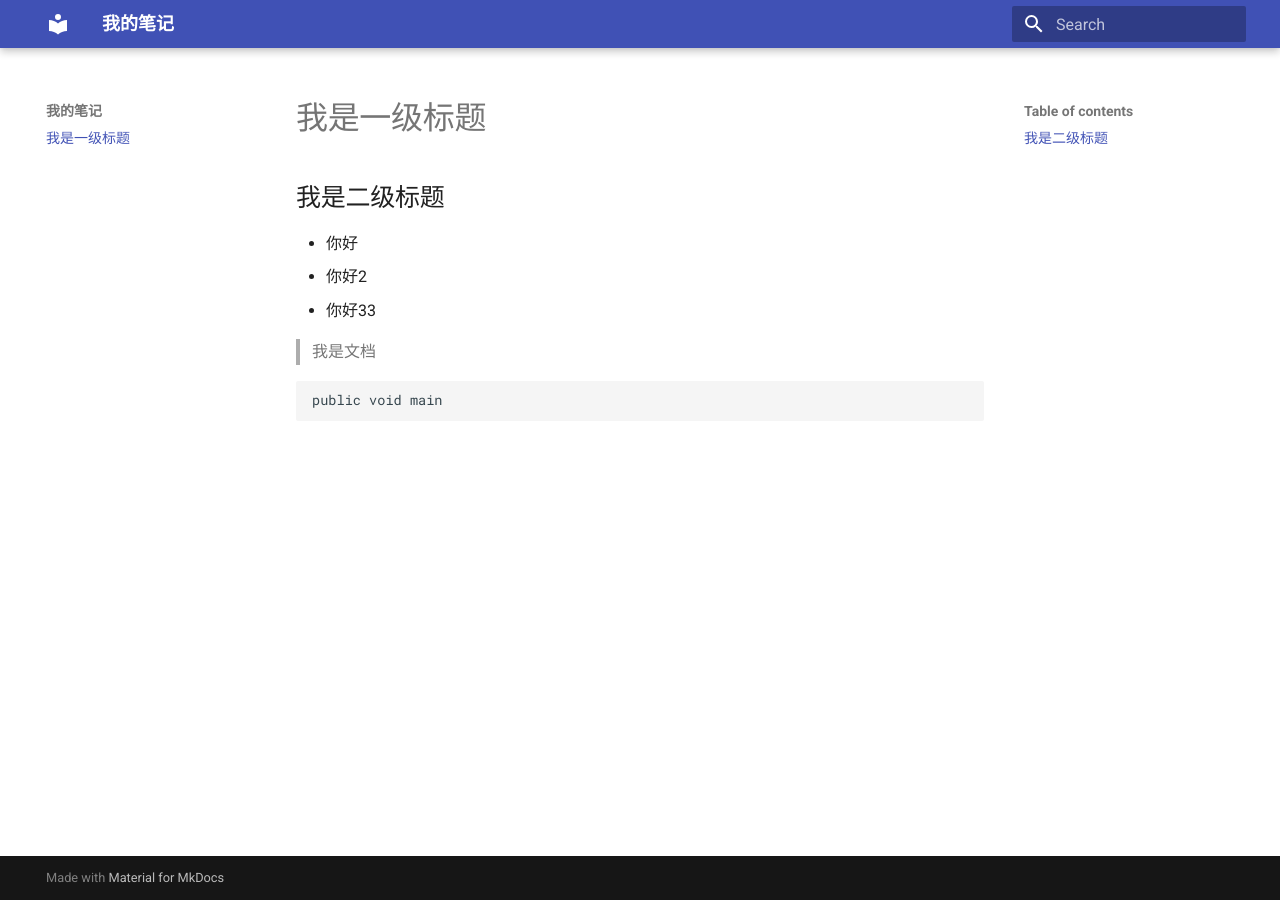
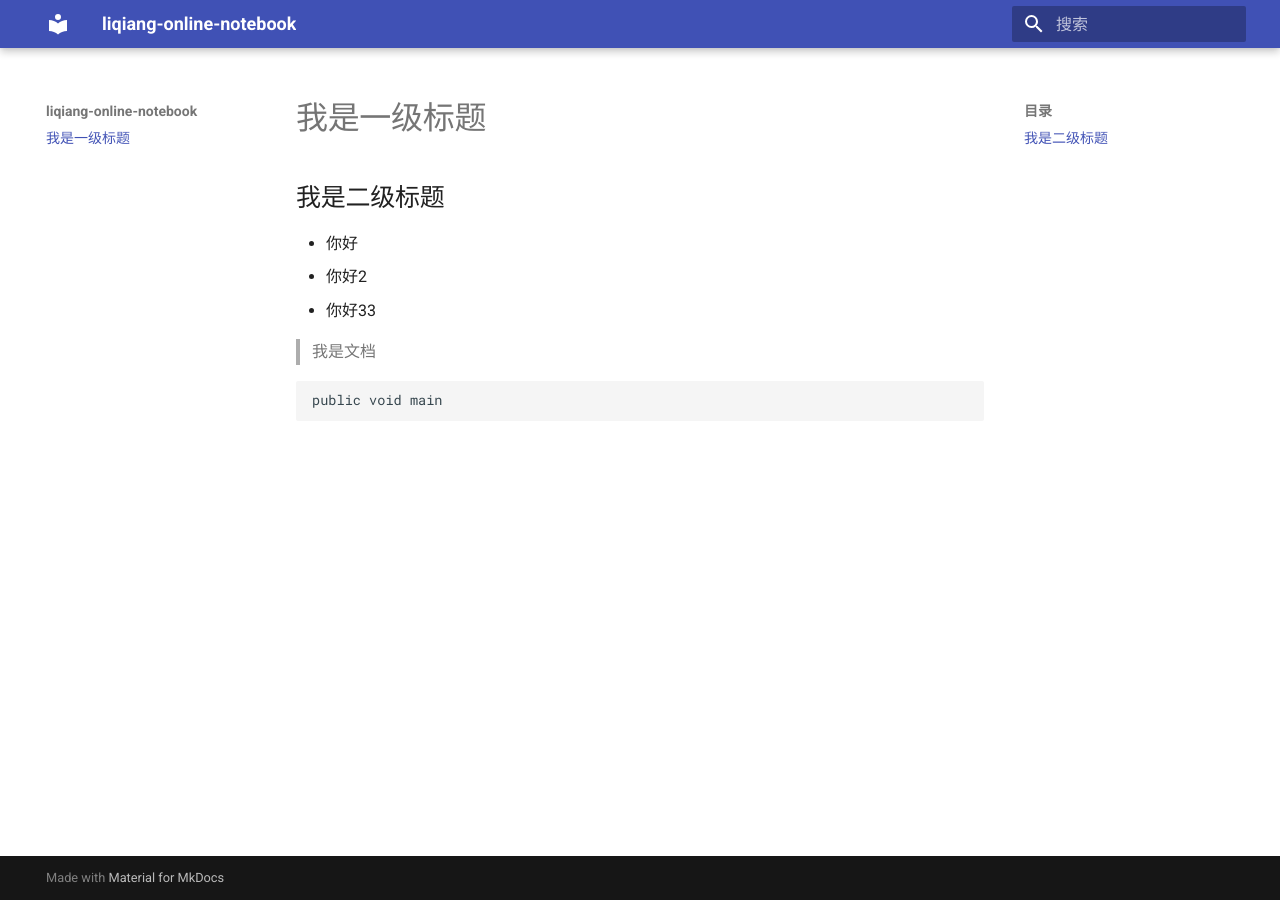
Before and after one commit to hddm-github/panghu989.github.io, an MkDocs documentation site: the page built from docs/index.md, in a window 1280 px wide. Built offline with MkDocs 1.6.1 and Material for MkDocs 9.7.7, drawn with Linux system fonts in a browser that asks for light colours.

Commit message:
Update mkdocs.yml
change mkdocs language

```diff
--- a/mkdocs.yml
+++ b/mkdocs.yml
@@ -1,4 +1,5 @@
-site_name: 我的笔记
+site_name: liqiang-online-notebook
 site_url: https://mydomain.org/mysite
 theme:
   name: material
+  language: zh
```
